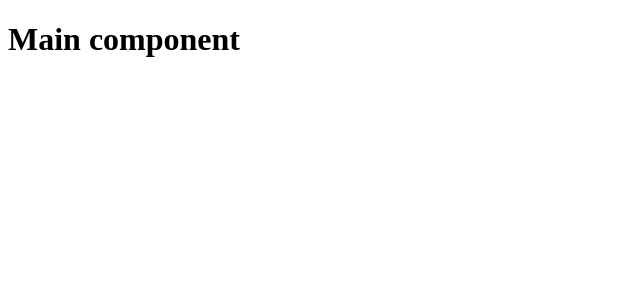
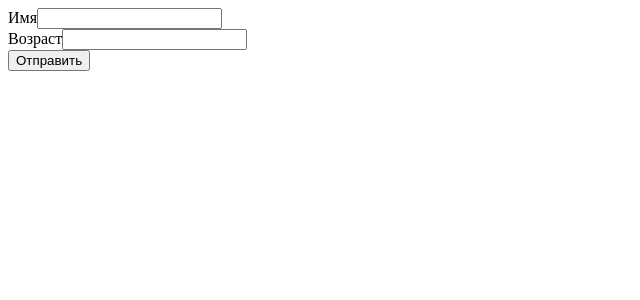
Before and after one commit to Project-management-Team/Warehouse_Management_System_Front-end, an Angular app: page / in a window 1280 px wide. Shown: the top 300 px of the page, without its empty margins (0-640 px from the left). Built offline with nearby package versions, Linux system fonts and the light colour scheme.

Commit message:
[PM-80] adding REST API on site and server on NodeJS for testing

```diff
--- a/src/app/app.component.html
+++ b/src/app/app.component.html
@@ -1 +1,16 @@
-<h1>Main component</h1>
+<div class="form-group">
+  <label>Имя</label>
+  <input class="form-control" name="username" [(ngModel)]="user.name" />
+</div>
+<div class="form-group">
+  <label>Возраст</label>
+  <input class="form-control" type="number" name="age" [(ngModel)]="user.age" />
+</div>
+<div class="form-group">
+  <button class="btn btn-default" (click)="submit(user)">Отправить</button>
+</div>
+<div *ngIf="done">
+  <div>Получено от сервера:</div>
+  <div>Имя: {{receivedUser.name}}</div>
+  <div>Возраст: {{receivedUser.age}}</div>
+</div>
--- a/src/app/app.component.ts
+++ b/src/app/app.component.ts
@@ -1,10 +1,32 @@
-import { Component } from '@angular/core';
+import {Component} from '@angular/core';
+import {HttpService} from './http.service';
+import {User} from './user';
 
 @Component({
   selector: 'app-root',
   templateUrl: './app.component.html',
-  styleUrls: ['./app.component.css']
+  styleUrls: ['./app.component.css'],
+  providers: [HttpService]
 })
 export class AppComponent {
   title = 'WMS';
+  user: User = new User(); // данные вводимого пользователя
+
+  receivedUser: User; // полученный пользователь
+  done = false;
+
+  constructor(private httpService: HttpService) {
+  }
+
+  // tslint:disable-next-line:typedef
+  submit(user: User) {
+    this.httpService.postData(user)
+      .subscribe(
+        (data: User) => {
+          this.receivedUser = data;
+          this.done = true;
+        },
+        error => console.log(error)
+      );
+  }
 }
--- /dev/null
+++ b/src/app/http.service.ts
@@ -0,0 +1,16 @@
+import {Injectable} from '@angular/core';
+import {HttpClient} from '@angular/common/http';
+import {User} from './user';
+
+@Injectable()
+export class HttpService{
+
+  constructor(private http: HttpClient){ }
+
+  // tslint:disable-next-line:typedef
+  postData(user: User){
+
+    const body = {name: user.name, age: user.age};
+    return this.http.post('http://localhost:3000/postuser', body);
+  }
+}
--- /dev/null
+++ b/src/app/user.ts
@@ -0,0 +1,4 @@
+export class User {
+  name: string;
+  age: number;
+}
```
Also changed, not shown: src/app/app.module.ts (+6 -2 lines), src/server/myServer.js (added, +33 -0 lines).
